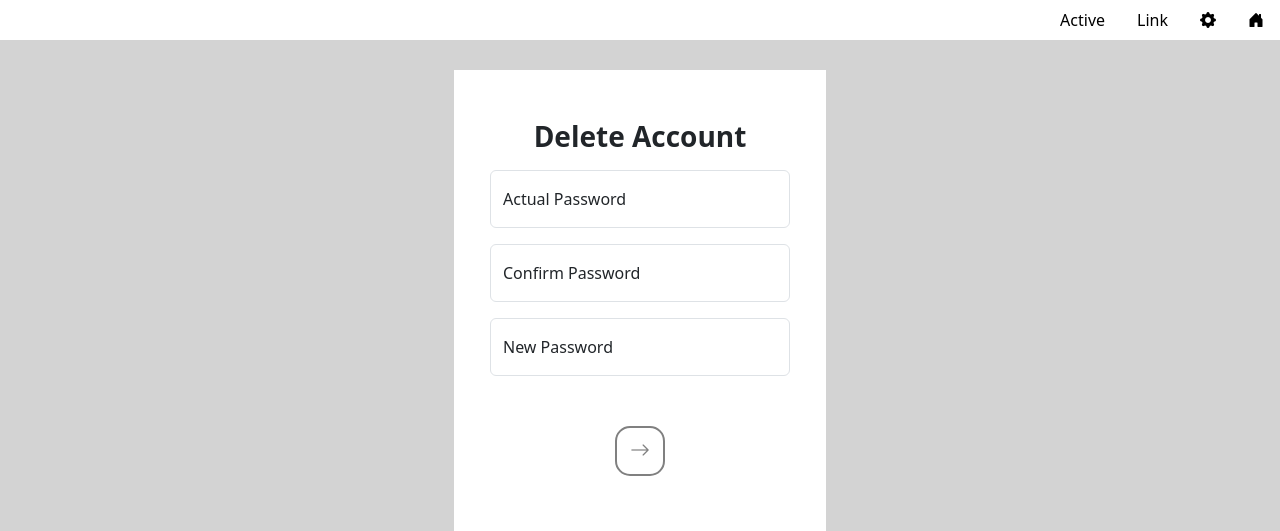
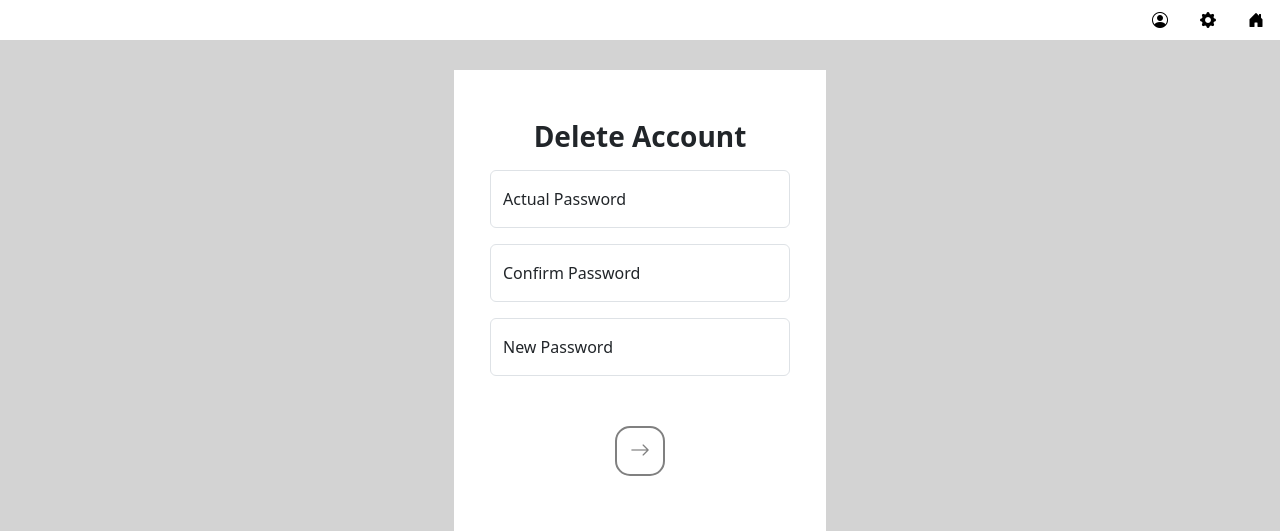
Before and after one commit to vinicius538/web_app_Vinicius3DS, a PHP site: page /del_cadastro.php in a window 1280 px wide. Shown: the top 531 px of the page. Run offline with PHP 8.4, Linux system fonts and the light colour scheme.

Commit message:
Update del_cadastro.php

```diff
--- a/Web_App/del_cadastro.php
+++ b/Web_App/del_cadastro.php
@@ -8,7 +8,7 @@
     <link href="https://fonts.googleapis.com/css2?family=Poppins:ital,wght@0,100;0,200;0,300;0,400;0,500;0,600;0,700;0,800;0,900;1,100;1,200;1,300;1,400;1,500;1,600;1,700;1,800;1,900&display=swap" rel="stylesheet">
     <link rel="stylesheet" href="https://cdn.jsdelivr.net/npm/bootstrap-icons@1.11.0/font/bootstrap-icons.css">
     <meta name="viewport" content="width=device-width, initial-scale=1.0">
-    <title>Edit</title>
+    <title>Delete account</title>
     <style>
         a{
             text-decoration: none;
@@ -39,10 +39,9 @@
 <body style="background-color: lightgray;">
     <ul class="nav justify-content-end" style="background-color: white;">
   <li class="nav-item">
-    <a class="nav-link active" aria-current="page" href="#" style="color: black;">Active</a>
-  </li>
-  <li class="nav-item">
-    <a class="nav-link" href="#" style="color: black;">Link</a>
+    <a class="nav-link" href="index.php" style="color: black;">
+      <i class="bi bi-person-circle"></i>
+    </a>
   </li>
   <li class="nav-item">
     <a class="nav-link" href="configuracao_user.php">
```
